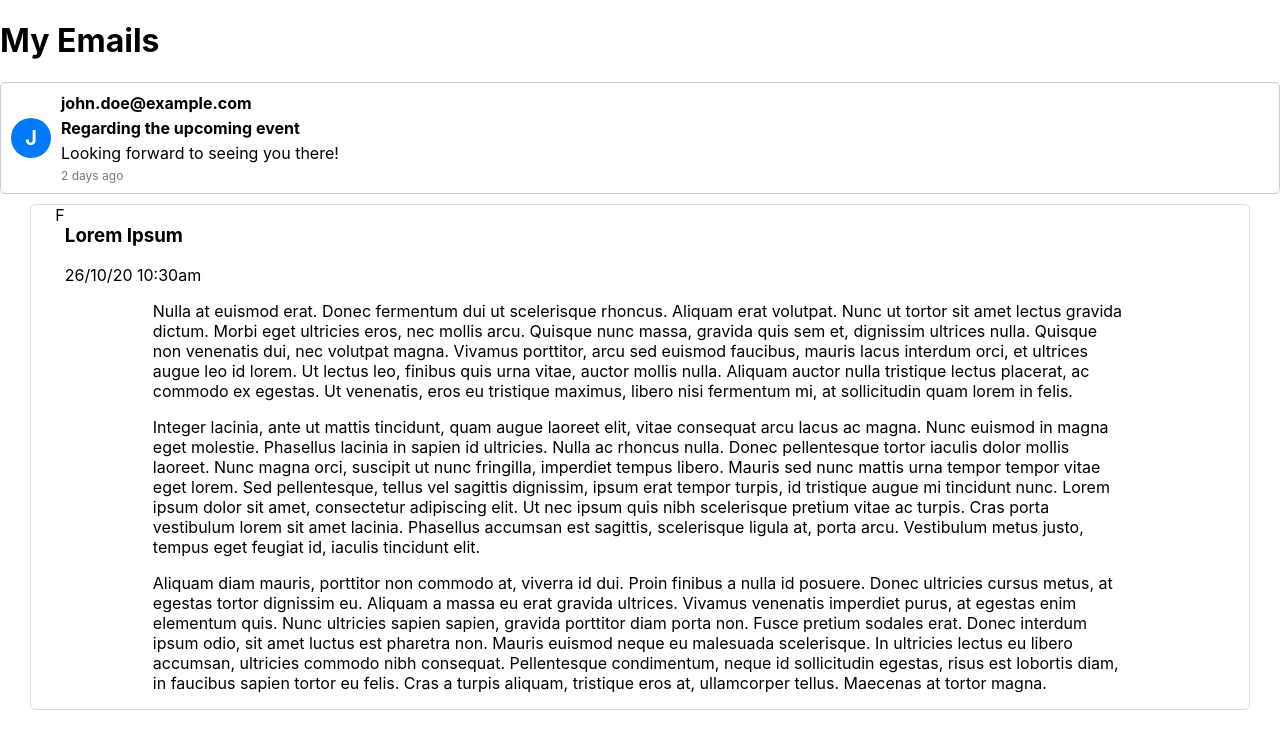
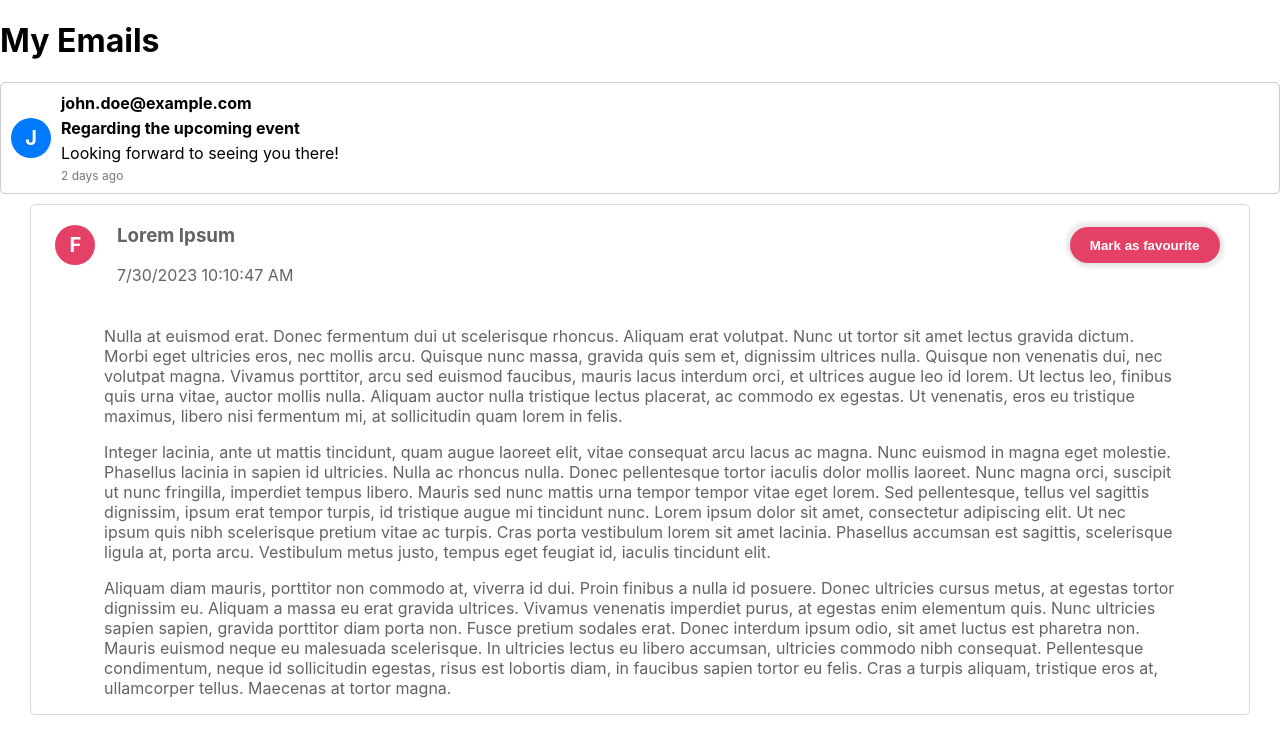
Before and after one commit to kapoor-prakhar/flipkart-project, a React (Create React App) app in the folder assignment-flipkart/: page / in a window 1280 px wide. Shown: the top 754 px of the page. Built offline with nearby package versions, Linux system fonts and the light colour scheme.

Commit message:
Add styles

```diff
--- a/assignment-flipkart/src/App.js
+++ b/assignment-flipkart/src/App.js
@@ -15,7 +15,7 @@ function App() {
         snippet="Looking forward to seeing you there!"
         timestamp="2 days ago"
       />
-      <EmailDetails senderInitial={"F"} subject={"Lorem Ipsum"} date={"26/10/20 10:30am"}/>
+      <EmailDetails senderInitial={"F"} subject={"Lorem Ipsum"} date={new Date().toLocaleDateString() + " " + new Date().toLocaleTimeString()}/>
     </div>
   );
 }
--- a/assignment-flipkart/src/components/email-detail-component/email-detail-component-style.css
+++ b/assignment-flipkart/src/components/email-detail-component/email-detail-component-style.css
@@ -6,17 +6,67 @@
     display: flex;
     flex-direction: column;
     box-shadow: 2px 2px 10px rbga(0,0,0,0.3);
+    color: #636363;
 }
 
 .card-header {
     padding: 0 2%;
+    margin-bottom: 2%;
 }
 
 .card-header-content {
     display: flex;
     flex-direction: row;
+    height: 100%;
+    align-items: center;
+    padding-right: 5px;
+    justify-content: space-between;
+}
+
+.card-header-content>.name-icon {
+    display: flex;
+    justify-content: center;
+    align-items: center;
+    width: 40px;
+    height: 40px;
+    border-radius: 50%;
+    background-color: #e54065; /* You can customize the background color */
+    color: white;
+    font-weight: bold;
+    font-size: 20px;
+    margin-right: 10px;
+}
+
+.card-header-content>.subject-line {
+    flex: 1;
+    padding-left: 1%;
 }
 
 .card-body {
-    padding: 0 10%;
+    flex: 1;
+    padding: 0 6%;
 }
+
+.fav-button>button {
+    text-transform: none;
+    background-color: #e54065;
+    padding: 7% 1%;
+    display: flex;
+    align-items: center;
+    justify-content: center;
+    flex: 1;
+    width: 150px;
+    color: #fff;
+    font-weight: bold;
+    border: none;
+    border-radius: 20px;
+    cursor: pointer;
+    box-shadow: 2px 2px 3px 3px rgba(200, 200, 200, 0.3),
+                -2px -2px 3px 3px rgba(200, 200, 200, 0.3);
+}
+
+.fav-button>button:active {
+    transform: scale(0.95);
+    box-shadow: 2px 2px 5px rgba(200, 200, 200, 0.4),
+    -2px -2px 5px rgba(200, 200, 200, 0.4);;
+}
--- a/assignment-flipkart/src/components/email-detail-component/email-detail-component.jsx
+++ b/assignment-flipkart/src/components/email-detail-component/email-detail-component.jsx
@@ -10,10 +10,13 @@ const EmailDetails = ({
             <div className="card-header">
                 <div className="card-header-content">
                     <span className="name-icon">{senderInitial}</span>
-                    <div>
+                    <div className="subject-line">
                         <h3>{subject}</h3>
                         <span>{date}</span>
                     </div>
+                    <span className="fav-button">
+                        <button>Mark as favourite</button>
+                    </span>
                 </div>
             </div>
             <div className="card-body">
```
